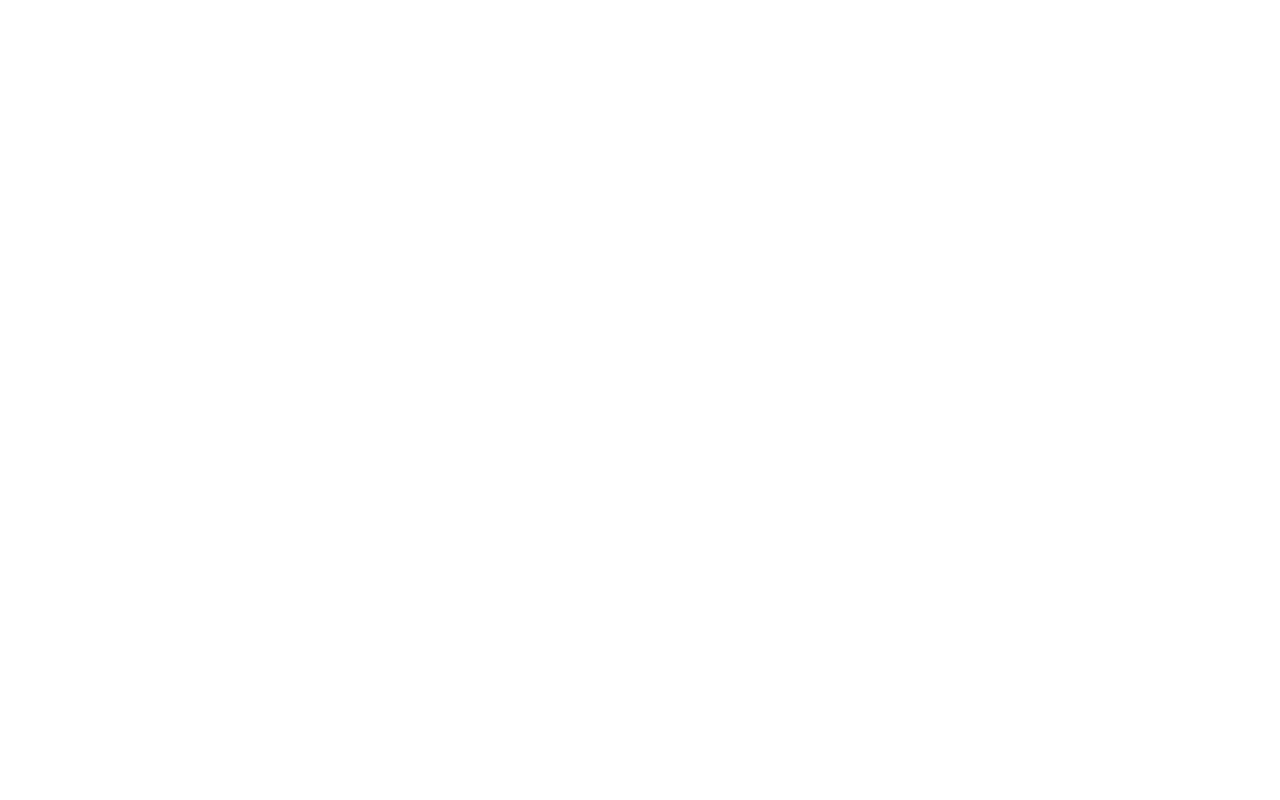
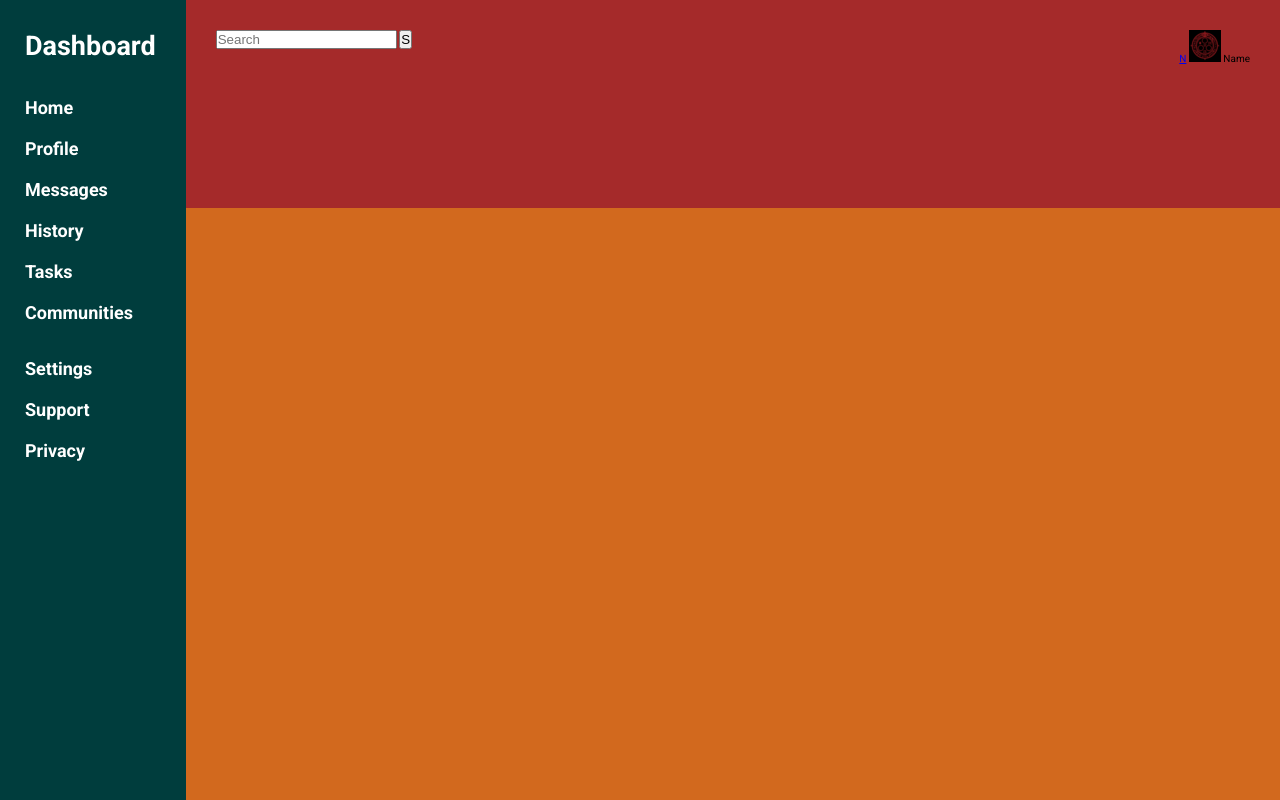
Before and after one commit to zen-2222/admin-dashboard, a website: page index.html in a window 1280 px wide. Drawn offline with Linux system fonts and the light colour scheme.

Commit message:
add dashboard & add header

```diff
--- a/index.html
+++ b/index.html
@@ -5,8 +5,73 @@
     <meta name="viewport" content="width=device-width, initial-scale=1.0">
     <title>Admin dashboard</title>
     <link rel="stylesheet" href="style.css">
+    <link rel="preconnect" href="https://fonts.googleapis.com">
+<link rel="preconnect" href="https://fonts.gstatic.com" crossorigin>
+<link href="https://fonts.googleapis.com/css2?family=Roboto:ital,wght@0,100..900;1,100..900&display=swap" rel="stylesheet">
 </head>
 <body>
+    <div class="container">
+        <aside class="dashboard__container">
+            <div class="dashboard__header">
+                <h2>Dashboard</h2>
+            </div>
 
+
+
+
+            <div class="dashboard__links">
+                <nav class="dashboard__nav">
+                    <ul class="dashboard__items">
+                        <li class="dashboard__item"><a href="#">Home</a></li>
+                        <li class="dashboard__item"><a href="#">Profile</a></li>
+                        <li class="dashboard__item"><a href="#">Messages</a></li>
+                        <li class="dashboard__item"><a href="#">History</a></li>
+                        <li class="dashboard__item"><a href="#">Tasks</a></li>
+                        <li class="dashboard__item"><a href="#">Communities</a></li>
+                    </ul>
+                </nav>
+
+
+            </div>
+            <div class="dashboard__extra">
+                <nav class="dashboard__nav">
+                    <ul class="dashboard__items">
+                        <li class="dashboard__item"><a href="#">Settings</a></li>
+                        <li class="dashboard__item"><a href="#">Support</a></li>
+                        <li class="dashboard__item"><a href="#">Privacy</a></li>
+                    </ul>
+                </nav>
+            </div>
+
+
+
+
+        </aside>
+
+        <main class="main">
+            <div class="user-nav__container">
+                <div class="user-nav__uppercontainer">
+                    <div class="search">
+                        <input type="search" name="search" placeholder="Search">
+                        <button type="submit">S</button>
+
+                    </div>
+                    <div class="user">
+                        <a href="#">N</a>
+                        <img src="/img/images.ico" alt="pfp" class="user__pfp">
+                        <span class="user__name">Name</span>
+                    </div>
+                </div>
+                <div class="user-nav__lowercontainer">
+
+
+                </div>
+
+
+
+            </div>
+            <div class="content__container"></div>
+        </main>
+    </div>
 </body>
 </html>
--- /dev/null
+++ b/sass/__home.scss
@@ -0,0 +1,107 @@
+*,*::after,*::before{box-sizing:inherit;padding:0;margin:0;}
+body{box-sizing: border-box;}
+/*===============*/
+.container{
+    //TEST
+    height:100vh;
+    overflow: hidden;
+    //TEST
+    display:grid;
+    grid-template-columns: .18fr [dashboard-end] auto;
+
+}
+
+
+.dashboard{
+
+    &__container{
+
+        background-color: rgb(0, 61, 61);
+        color:white;
+
+        grid-column-end:dashboard-end;
+
+        display:grid;
+        grid-template-rows: max-content max-content auto;
+        align-items: start;
+        justify-content: center;
+        gap:3.5rem;
+
+        font-size: 1.8rem;
+
+        padding:3rem 3rem 0 2.5rem;
+
+
+    }
+    &__nav{}
+    &__items{}
+    &__item{
+        list-style-type: none;
+
+        & a,a:link,a:active,a:visited,a:focus,a:focus-visible{
+            display:inline-block;
+            position: relative;
+            outline:none;
+
+            text-decoration: none;
+            color:white;
+            font-weight: 700;
+            transition: all .2s;
+
+            &::before{
+                position: absolute;
+                content:"";
+                display:block;
+                bottom:-1px;
+                right:0;
+                width:0;
+                height: 3px;
+
+                background-color: rgb(255, 255, 255);
+                transition: all .2s;
+                border-radius: 20px;
+
+            }
+        }
+        & a:hover{
+            transform: translateY(-3px);
+            &:before{
+                width:100%;
+            }
+        }
+        &:not(:last-child){
+            margin-block-end:2rem ;
+        }
+    }
+
+    &__header{}
+    &__links{}
+    &__extra{}
+}
+
+
+
+
+.main{
+    display:grid;
+    grid-template-rows: .26fr auto;
+}
+
+.user-nav{
+    &__container{background-color: brown;
+        padding:3rem;
+        display:flex;
+        flex-direction: column;
+        gap:1rem;
+
+
+    }
+    &__uppercontainer{display:flex;
+    justify-content: space-between;}
+    &__lowercontainer{}
+
+}
+.content{
+    &__container{background-color: chocolate;}
+
+}
--- /dev/null
+++ b/sass/__typogrophy.scss
@@ -0,0 +1,4 @@
+html{font-size:62.5%;}
+body{
+    font-family: Roboto;
+}
--- /dev/null
+++ b/sass/main.scss
@@ -0,0 +1,3 @@
+@use "__home.scss";
+@use "__typogrophy";
+@use "_components";
```
Also changed, not shown: package.json (added, +23 -0 lines), img/images.ico (added), sass/__components.scss (added), style.css, 2 other files.
